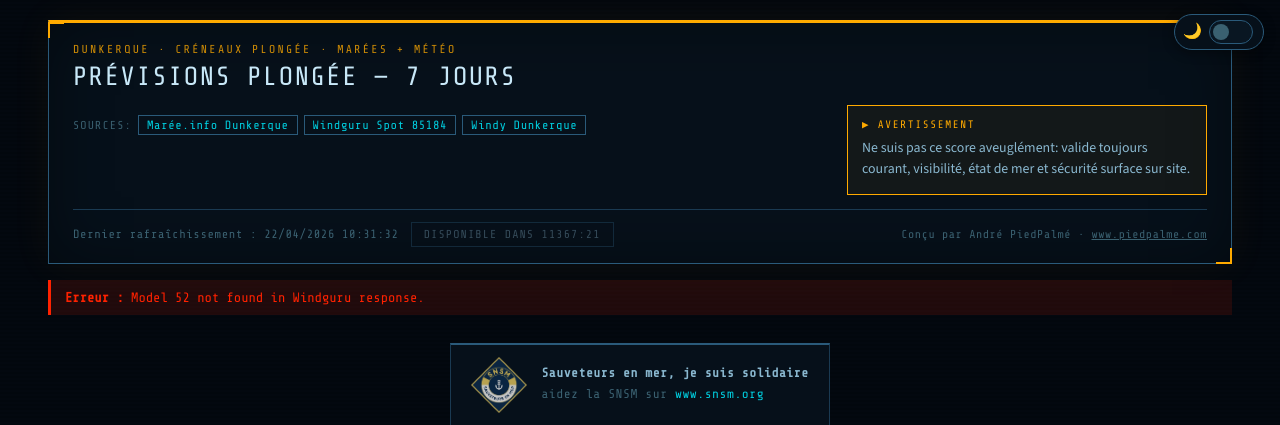
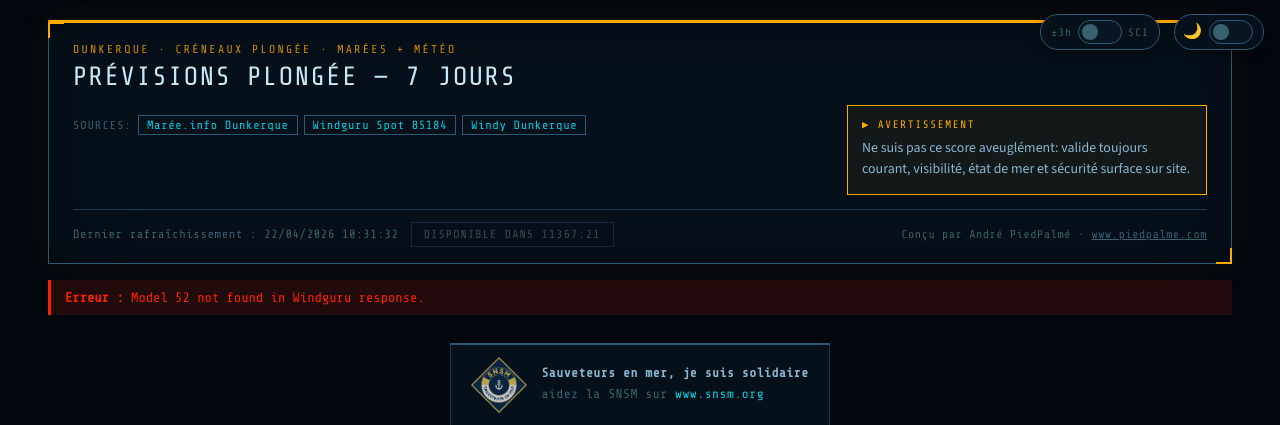
Before and after one commit to Areumaux/meteo-plongee-dk, a Flask app: page / in a window 1280 px wide. Shown: the top 425 px of the page. Run offline with Flask 3, Linux system fonts and the light colour scheme; data that the repository does not hold is empty.

Commit message:
Add model toggle: switch between simple ±3h and scientific slot models
- Both models computed server-side, both rendered in HTML
- JS pill toggle (fixed top-right, left of theme toggle) switches display
- Preference persisted in localStorage
- Scientific model uses tidal-hour offsets + NOAA sinusoid window

Co-Authored-By: Claude Sonnet 4.6 <noreply@anthropic.com>

```diff
--- a/app.py
+++ b/app.py
@@ -69,8 +69,9 @@ class DailyDiveConditions:
     wind_quality: int
     wave_quality: int
     dir_quality: int
-    dive_slot_items: list[dict[str, Any]]
-    tide_events: list[dict[str, Any]]  # [{time_str, height_m, is_pm}, ...]
+    dive_slot_items: list[dict[str, Any]]       # modèle actif (simple par défaut)
+    dive_slot_items_sci: list[dict[str, Any]]   # modèle scientifique
+    tide_events: list[dict[str, Any]]           # [{time_str, height_m, is_pm}, ...]
 
 
 def clamp(value: float, min_value: float, max_value: float) -> float:
@@ -227,9 +228,54 @@ def _slack_window_minutes(tidal_range: float) -> float:
     return (2.0 / _OMEGA) * math.asin(ratio)
 
 
+SlotList  = list[tuple[datetime, datetime, bool]]
+SlotsByDay = dict[date, SlotList]
+
+
+def _build_slots_simple(events: list[tuple[datetime, float]]) -> SlotsByDay:
+    """±3h absolute model (Dr Carter): window = abs(E1+3h ↔ E2-3h)."""
+    OFFSET = timedelta(hours=3)
+    slots: SlotsByDay = {}
+    for i in range(len(events) - 1):
+        e1_dt, e1_h = events[i]
+        e2_dt, e2_h = events[i + 1]
+        if e2_dt <= e1_dt:
+            continue
+        is_rising = e2_h > e1_h
+        b1, b2 = e1_dt + OFFSET, e2_dt - OFFSET
+        start, end = min(b1, b2), max(b1, b2)
+        if (end - start).total_seconds() < 600:
+            continue
+        mid_day = (start + (end - start) / 2).date()
+        slots.setdefault(mid_day, []).append((start, end, is_rising))
+    return slots
+
+
+def _build_slots_scientific(events: list[tuple[datetime, float]]) -> SlotsByDay:
+    """Scientific model: tidal-hour offsets (K=2.5/3.0) + NOAA sinusoid window."""
+    slots: SlotsByDay = {}
+    for i in range(len(events) - 1):
+        e1_dt, e1_h = events[i]
+        e2_dt, e2_h = events[i + 1]
+        if e2_dt <= e1_dt:
+            continue
+        half_cycle_min = (e2_dt - e1_dt).total_seconds() / 60.0
+        hm_min = half_cycle_min / 6.0
+        e2_is_pm = e2_h > e1_h
+        is_rising = e2_is_pm
+        k = K_SLACK_TO_PM if e2_is_pm else K_SLACK_TO_BM
+        t_slack = e2_dt - timedelta(minutes=k * hm_min)
+        tidal_range = abs(e2_h - e1_h)
+        dur_min = _slack_window_minutes(tidal_range)
+        half_dur = timedelta(minutes=dur_min / 2.0)
+        start, end = t_slack - half_dur, t_slack + half_dur
+        slots.setdefault(t_slack.date(), []).append((start, end, is_rising))
+    return slots
+
+
 def fetch_dive_slots_by_day(
     coefficients: dict[date, float],
-) -> tuple[dict[date, list[tuple[datetime, datetime, bool]]], dict[date, list[dict]]]:
+) -> tuple[SlotsByDay, SlotsByDay, dict[date, list[dict]]]:
     """
     Compute dive windows using the Dunkirk tidal-current model:
       - slack centre = E2 - k * HM  (k=2.5 before PM, k=3.0 before BM)
@@ -300,35 +346,10 @@ def fetch_dive_slots_by_day(
             "is_pm": is_pm,
         })
 
-    # ── Build slots: centred ±3h around each tidal extremum ───────────
-    # Renversement = extremum - 3h (avant chaque PM ou BM)
-    # Fenêtre = [extremum_précédent + 3h, extremum_suivant - 3h]
-    # En valeur absolue : start=min des deux bornes, end=max → toujours positif
-    OFFSET = timedelta(hours=3)
-    slots_by_day: dict[date, list[tuple[datetime, datetime, bool]]] = {}
+    slots_simple     = _build_slots_simple(events)
+    slots_scientific = _build_slots_scientific(events)
 
-    for i in range(len(events) - 1):
-        e1_dt, e1_h = events[i]
-        e2_dt, e2_h = events[i + 1]
-        if e2_dt <= e1_dt:
-            continue
-
-        is_rising = e2_h > e1_h   # montante = BM→PM
-
-        # Toujours prendre en absolu pour gérer les demi-cycles asymétriques
-        b1 = e1_dt + OFFSET
-        b2 = e2_dt - OFFSET
-        start = min(b1, b2)
-        end   = max(b1, b2)
-
-        # Minimum viable : 10 min (évite les créneaux anecdotiques)
-        if (end - start).total_seconds() < 600:
-            continue
-
-        mid_day = (start + (end - start) / 2).date()
-        slots_by_day.setdefault(mid_day, []).append((start, end, is_rising))
-
-    return slots_by_day, events_by_day
+    return slots_simple, slots_scientific, events_by_day
 
 
 def fetch_tide_coefficients() -> dict[date, float]:
@@ -447,11 +468,11 @@ def french_weekday_name(d: date) -> str:
 def build_conditions(limit_days: int | None = 7) -> list[DailyDiveConditions]:
     tides = fetch_tide_coefficients()
     wind_hourly, wave_hourly = fetch_windguru_hourly()
-    dive_slots_by_day, tide_events_by_day = fetch_dive_slots_by_day(tides)
+    dive_slots_simple, dive_slots_sci, tide_events_by_day = fetch_dive_slots_by_day(tides)
 
     # Only keep days where both wind and wave forecasts exist.
     weather_days = sorted({dt.date() for dt in wind_hourly.keys()} & {dt.date() for dt in wave_hourly.keys()})
-    all_days = sorted(set(tides.keys()) & set(weather_days) & set(dive_slots_by_day.keys()))
+    all_days = sorted(set(tides.keys()) & set(weather_days) & (set(dive_slots_simple.keys()) | set(dive_slots_sci.keys())))
     all_days = [d for d in all_days if d >= datetime.now(PARIS_TZ).date()]
     if limit_days is not None:
         all_days = all_days[:limit_days]
@@ -460,7 +481,7 @@ def build_conditions(limit_days: int | None = 7) -> list[DailyDiveConditions]:
     today = datetime.now(PARIS_TZ).date()
     for day in all_days:
         coef = tides.get(day)
-        slot_ranges = dive_slots_by_day.get(day, [])
+        slot_ranges = dive_slots_simple.get(day, [])
         slot_labels = [f"{s.strftime('%H:%M')} - {e.strftime('%H:%M')}" for s, e, _r in slot_ranges]
 
         day_wind_points = [(h_dt, w) for h_dt, w in wind_hourly.items() if h_dt.date() == day]
@@ -531,22 +552,28 @@ def build_conditions(limit_days: int | None = 7) -> list[DailyDiveConditions]:
         reliability_pct = reliability_for_day((day - today).days)
         score_explanation = build_score_explanation(score, coef, wind_speed, wave_height, wind_dir, reliability_pct)
         coef_q, wind_q, wave_q, dir_q = criterion_quality_scores(coef, wind_speed, wave_height, wind_dir)
-        dive_slot_items: list[dict[str, Any]] = []
-        for idx, (start, end, is_rising) in enumerate(slot_ranges):
-            duration_min = int(round((end - start).total_seconds() / 60))
-            m = slot_meteo[idx] if idx < len(slot_meteo) else {}
-            dive_slot_items.append(
-                {
+        def make_slot_items(ranges: SlotList, meteo: list[dict], scores: list[int]) -> list[dict[str, Any]]:
+            items = []
+            for idx, (start, end, is_rising) in enumerate(ranges):
+                duration_min = int(round((end - start).total_seconds() / 60))
+                m = meteo[idx] if idx < len(meteo) else {}
+                items.append({
                     "slot_index": idx + 1,
                     "range": f"{start.strftime('%H:%M')} - {end.strftime('%H:%M')}",
                     "duration_min": duration_min,
-                    "score": slot_scores[idx] if idx < len(slot_scores) else None,
+                    "score": scores[idx] if idx < len(scores) else None,
                     "is_rising": is_rising,
                     "wind_kn": m.get("wind"),
                     "wind_dir_deg": m.get("dir"),
                     "wave_m": m.get("wave"),
-                }
-            )
+                })
+            return items
+
+        dive_slot_items = make_slot_items(slot_ranges, slot_meteo, slot_scores)
+
+        # Scientific model slots (display only, no meteo breakdown)
+        sci_ranges = dive_slots_sci.get(day, [])
+        dive_slot_items_sci = make_slot_items(sci_ranges, [], [])
 
         rows.append(
             DailyDiveConditions(
@@ -569,6 +596,7 @@ def build_conditions(limit_days: int | None = 7) -> list[DailyDiveConditions]:
                 wave_quality=wave_q,
                 dir_quality=dir_q,
                 dive_slot_items=dive_slot_items,
+                dive_slot_items_sci=dive_slot_items_sci,
                 tide_events=tide_events_by_day.get(day, []),
             )
         )
--- a/static/styles.css
+++ b/static/styles.css
@@ -801,6 +801,36 @@ html[data-theme="light"] #slotPopup {
 
 /* ── THEME FAB (fixed top-right) ──────────────────────────────── */
 
+.model-fab {
+  position: fixed;
+  top: 14px;
+  right: 120px;
+  z-index: 9000;
+  display: flex;
+  align-items: center;
+  gap: 6px;
+  background: var(--bg-panel);
+  border: 1px solid var(--border-hi);
+  border-radius: 30px;
+  padding: 5px 10px;
+  box-shadow: 0 2px 12px rgba(0,0,0,0.4);
+}
+
+.model-fab-label {
+  font-family: "Share Tech Mono", monospace;
+  font-size: 0.68rem;
+  letter-spacing: 0.1em;
+  color: var(--text-dim);
+  user-select: none;
+}
+
+.slot-empty {
+  font-family: "Share Tech Mono", monospace;
+  font-size: 0.75rem;
+  color: var(--text-dim);
+  padding: 4px 8px;
+}
+
 .theme-fab {
   position: fixed;
   top: 14px;
--- a/templates/index.html
+++ b/templates/index.html
@@ -18,6 +18,14 @@
     <script>if(localStorage.getItem('dive-theme')==='light')document.documentElement.setAttribute('data-theme','light');</script>
   </head>
   <body>
+    <div class="model-fab" id="modelFab" title="Changer de modèle de calcul">
+      <span class="model-fab-label" id="modelFabLabel">±3h</span>
+      <label class="theme-switch">
+        <input type="checkbox" id="modelToggle">
+        <span class="theme-slider"></span>
+      </label>
+      <span class="model-fab-label">SCI</span>
+    </div>
     <div class="theme-fab" id="themeFab" title="Mode clair / sombre">
       <span class="theme-fab-icon" id="themeFabIcon"></span>
       <label class="theme-switch">
@@ -112,8 +120,10 @@
 
             <div class="slots slot-timeline">
               <span>Créneaux plongée (heure + durée + score)</span>
+
+              {# Modèle simple ±3h #}
+              <ul class="slot-list slot-model slot-model-simple">
                 {% if c.dive_slot_items %}
-              <ul class="slot-list">
                   {% for it in c.dive_slot_items %}
                   <li class="slot-row"
                       data-wind="{{ it.wind_kn if it.wind_kn is not none else '' }}"
@@ -129,10 +139,31 @@
                     <span class="tide-dir {% if it.is_rising %}tide-up{% else %}tide-down{% endif %}">{% if it.is_rising %}▲{% else %}▼{% endif %}</span>
                   </li>
                   {% endfor %}
+                {% else %}
+                  <li class="slot-empty">Aucun créneau</li>
+                {% endif %}
               </ul>
+
+              {# Modèle scientifique #}
+              <ul class="slot-list slot-model slot-model-sci" style="display:none">
+                {% if c.dive_slot_items_sci %}
+                  {% for it in c.dive_slot_items_sci %}
+                  <li class="slot-row"
+                      data-wind="" data-dir="" data-wave=""
+                      data-rising="{{ 'true' if it.is_rising else 'false' }}"
+                      data-range="{{ it.range }}"
+                      title="Cliquer pour détails météo">
+                    <b>C{{ it.slot_index }}</b>
+                    <strong>{{ it.range }}</strong>
+                    <small>{{ it.duration_min }} min</small>
+                    <em>{{ it.score if it.score is not none else "N/A" }}/100</em>
+                    <span class="tide-dir {% if it.is_rising %}tide-up{% else %}tide-down{% endif %}">{% if it.is_rising %}▲{% else %}▼{% endif %}</span>
+                  </li>
+                  {% endfor %}
                 {% else %}
-              <strong>N/A</strong>
+                  <li class="slot-empty">Aucun créneau</li>
                 {% endif %}
+              </ul>
             </div>
 
             <div class="explain">{{ c.score_explanation }}</div>
@@ -158,5 +189,26 @@
     <script src="{{ url_for('static', filename='carousel.js') }}"></script>
     <script src="{{ url_for('static', filename='windy_popup.js') }}"></script>
     <script src="{{ url_for('static', filename='slot_popup.js') }}"></script>
+    <script>
+      (() => {
+        const KEY    = 'dive-model';
+        const toggle = document.getElementById('modelToggle');
+        if (!toggle) return;
+
+        function apply(sci) {
+          document.querySelectorAll('.slot-model-simple').forEach(el => el.style.display = sci ? 'none' : '');
+          document.querySelectorAll('.slot-model-sci').forEach(el => el.style.display = sci ? '' : 'none');
+          toggle.checked = sci;
+        }
+
+        apply(localStorage.getItem(KEY) === 'sci');
+
+        toggle.addEventListener('change', () => {
+          const sci = toggle.checked;
+          localStorage.setItem(KEY, sci ? 'sci' : 'simple');
+          apply(sci);
+        });
+      })();
+    </script>
   </body>
 </html>
```
Lines whose indentation alone changed are shown as unchanged.
